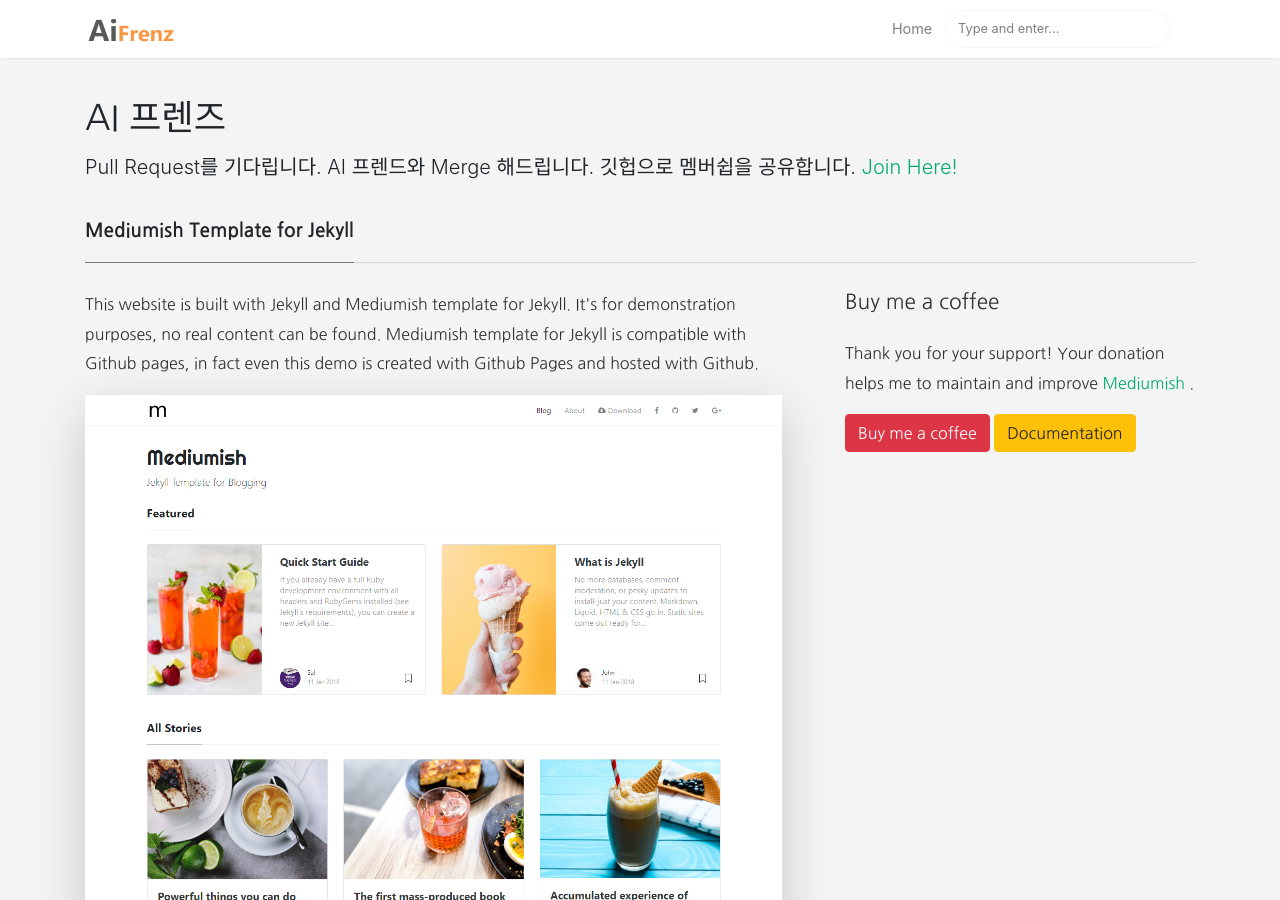
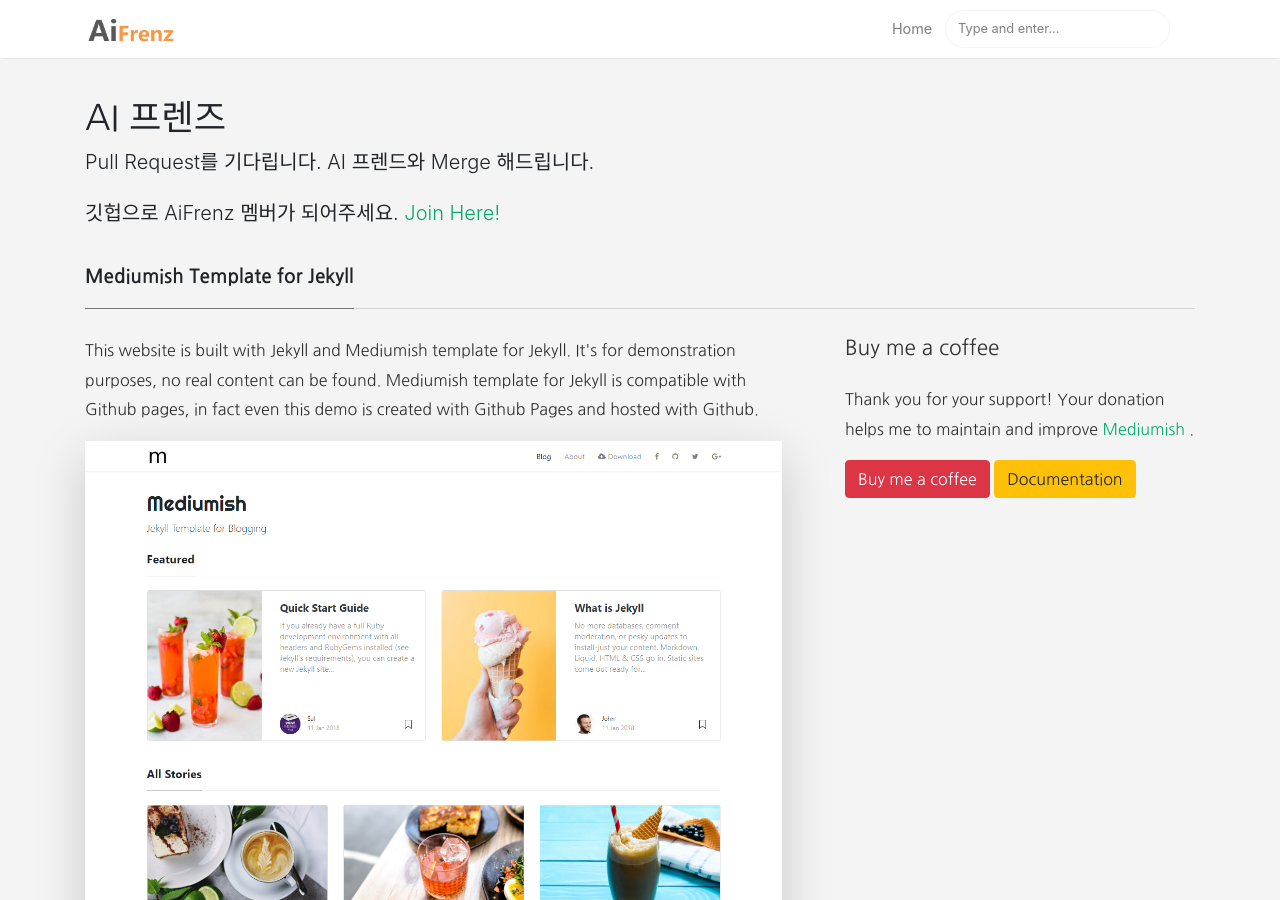
Before and after one commit to aifrenz/aifrenz.github.io, a Jekyll site: the page built from _pages/about.md, in a window 1280 px wide and 900 px high. Built offline with Jekyll 4.4.1, drawn with Linux system fonts in a browser that asks for light colours; comment, search, counter and statistics services are not loaded.

Commit message:
Update default.html

```diff
--- a/_layouts/default.html
+++ b/_layouts/default.html
@@ -121,7 +121,10 @@
     <h1 class="sitetitle">{{ site.name }}</h1>
     <p class="lead">
          {{ site.description }}
-	 깃헙으로 멤버쉽을 공유합니다. <a class="navbar-brand" href="https://github.com/aifrenz/membership/"> Join Here!</a>
+    </p>
+    <p class="lead">
+	 깃헙으로 AiFrenz 멤버가 되어주세요.
+	 <a class="navbar-brand" href="https://github.com/aifrenz/membership/"> Join Here!</a>
     </p>
 </div>
 
```
